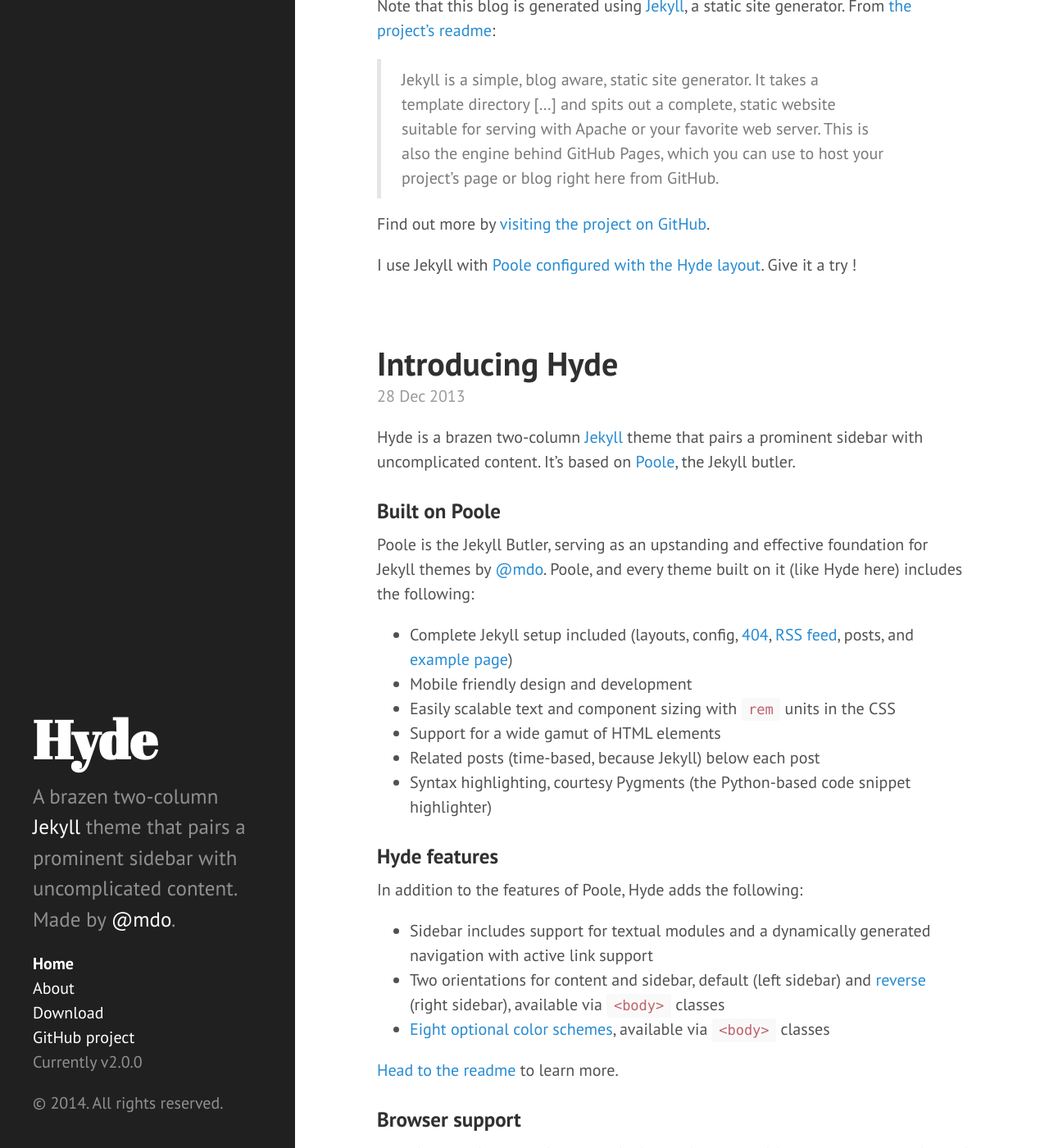
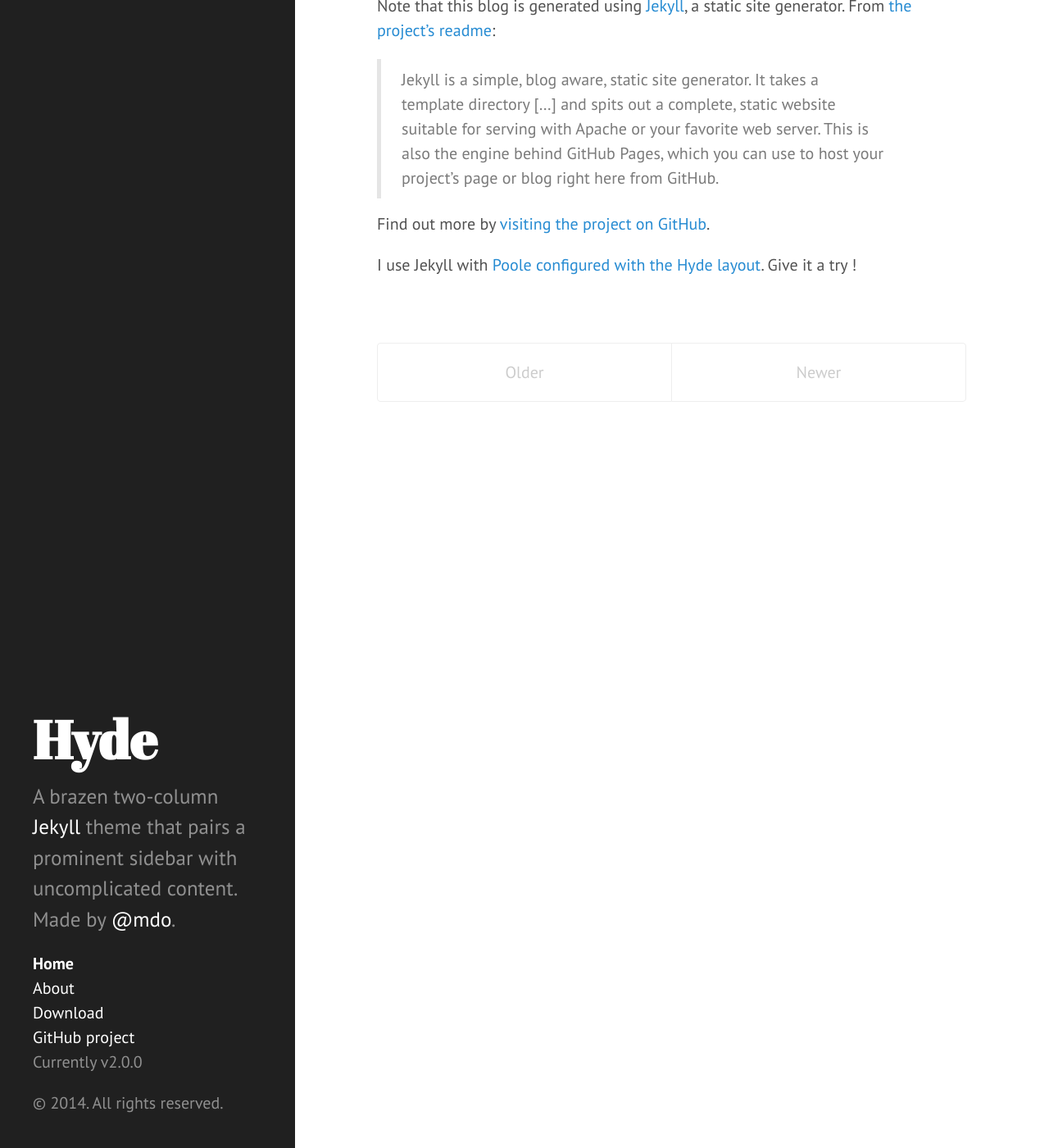
Before and after one commit to prosciutboy/prosciutboy.github.io, a Jekyll site: the page built from index.html, in a window 1280 px wide and 1400 px high, scrolled down 1200 px. Shown: the whole window at 82% size. Built offline with Jekyll 4.4.1, drawn with Linux system fonts in a browser that asks for light colours; Markdown is read by kramdown in place of the engine named in the settings; the list of posts is cut into pages by our own code; some of the changed text lies outside the part shown.

Commit message:
cleaning posts

```diff
--- a/_posts/2012-02-07-example-content.md
+++ /dev/null
@@ -1,55 +0,0 @@
----
-layout: post
-title: Example content
----
-
-This blog post shows a few different types of content that's supported and styled with Hyde. Basic typography, images, and code are all supported.
-
------
-
-Cum sociis natoque penatibus et magnis <a href="#">dis parturient montes</a>, nascetur ridiculus mus. Aenean eu leo quam. Pellentesque ornare sem lacinia quam venenatis vestibulum. Sed posuere consectetur est at lobortis. Cras mattis consectetur purus sit amet fermentum.
-
-> Curabitur blandit tempus porttitor. **Nullam quis risus eget urna mollis** ornare vel eu leo. Nullam id dolor id nibh ultricies vehicula ut id elit.
-
-Etiam porta *sem malesuada magna* mollis euismod. Cras mattis consectetur purus sit amet fermentum. Aenean lacinia bibendum nulla sed consectetur.
-
-## Heading
-
-Vivamus sagittis lacus vel augue laoreet rutrum faucibus dolor auctor. Duis mollis, est non commodo luctus, nisi erat porttitor ligula, eget lacinia odio sem nec elit. Morbi leo risus, porta ac consectetur ac, vestibulum at eros.
-
-### Sub-heading
-
-Cum sociis natoque penatibus et magnis dis parturient montes, nascetur ridiculus mus.
-
-{% highlight js %}
-// Example can be run directly in your JavaScript console
-
-// Create a function that takes two arguments and returns the sum of those arguments
-var adder = new Function("a", "b", "return a + b");
-
-// Call the function
-adder(2, 6);
-// > 8
-{% endhighlight %}
-
-Aenean lacinia bibendum nulla sed consectetur. Etiam porta sem malesuada magna mollis euismod. Fusce dapibus, tellus ac cursus commodo, tortor mauris condimentum nibh, ut fermentum massa.
-
-### Sub-heading
-
-Cum sociis natoque penatibus et magnis dis parturient montes, nascetur ridiculus mus. Aenean lacinia bibendum nulla sed consectetur. Etiam porta sem malesuada magna mollis euismod. Fusce dapibus, tellus ac cursus commodo, tortor mauris condimentum nibh, ut fermentum massa justo sit amet risus.
-
-* Praesent commodo cursus magna, vel scelerisque nisl consectetur et.
-* Donec id elit non mi porta gravida at eget metus.
-* Nulla vitae elit libero, a pharetra augue.
-
-Donec ullamcorper nulla non metus auctor fringilla. Nulla vitae elit libero, a pharetra augue.
-
-1. Vestibulum id ligula porta felis euismod semper.
-2. Cum sociis natoque penatibus et magnis dis parturient montes, nascetur ridiculus mus.
-3. Maecenas sed diam eget risus varius blandit sit amet non magna.
-
-Cras mattis consectetur purus sit amet fermentum. Sed posuere consectetur est at lobortis.
-
------
-
-Want to see something else added? <a href="https://github.com/mdo/hyde/issues/new">Open an issue.</a>
--- a/_posts/2013-12-28-introducing-hyde.md
+++ /dev/null
@@ -1,37 +0,0 @@
----
-layout: post
-title: Introducing Hyde
----
-
-Hyde is a brazen two-column [Jekyll](http://jekyllrb.com) theme that pairs a prominent sidebar with uncomplicated content. It's based on [Poole](http://getpoole.com), the Jekyll butler.
-
-### Built on Poole
-
-Poole is the Jekyll Butler, serving as an upstanding and effective foundation for Jekyll themes by [@mdo](https://twitter.com/mdo). Poole, and every theme built on it (like Hyde here) includes the following:
-
-* Complete Jekyll setup included (layouts, config, [404](/404), [RSS feed](/atom.xml), posts, and [example page](/about))
-* Mobile friendly design and development
-* Easily scalable text and component sizing with `rem` units in the CSS
-* Support for a wide gamut of HTML elements
-* Related posts (time-based, because Jekyll) below each post
-* Syntax highlighting, courtesy Pygments (the Python-based code snippet highlighter)
-
-### Hyde features
-
-In addition to the features of Poole, Hyde adds the following:
-
-* Sidebar includes support for textual modules and a dynamically generated navigation with active link support
-* Two orientations for content and sidebar, default (left sidebar) and [reverse](https://github.com/poole/lanyon#reverse-layout) (right sidebar), available via `<body>` classes
-* [Eight optional color schemes](https://github.com/poole/hyde#themes), available via `<body>` classes
-
-[Head to the readme](https://github.com/poole/hyde#readme) to learn more.
-
-### Browser support
-
-Hyde is by preference a forward-thinking project. In addition to the latest versions of Chrome, Safari (mobile and desktop), and Firefox, it is only compatible with Internet Explorer 9 and above.
-
-### Download
-
-Hyde is developed on and hosted with GitHub. Head to the <a href="https://github.com/poole/hyde">GitHub repository</a> for downloads, bug reports, and features requests.
-
-Thanks!
--- a/about.md
+++ b/about.md
@@ -4,27 +4,13 @@
 ---
 
 <p class="message">
-  Hey there! This page is included as an example. Feel free to customize it for your own use upon downloading. Carry on!
+  Welcome on this blog. I will push my notes and tutorials here. They will be useful for me in the future and who knows, they might be also for you.
 </p>
 
-In the novel, *The Strange Case of Dr. Jeykll and Mr. Hyde*, Mr. Poole is Dr. Jekyll's virtuous and loyal butler. Similarly, Poole is an upstanding and effective butler that helps you build Jekyll themes. It's made by [@mdo](https://twitter.com/mdo).
+this blog is build on [Poole](https://github.com/poole "Poole project on github") and using the [Hyde](http://hyde.getpoole.com "Hyde project") theme.
 
-There are currently two themes built on Poole:
+## Contact
 
-* [Hyde](http://hyde.getpoole.com)
-* [Lanyon](http://lanyon.getpoole.com)
-
-Learn more and contribute on [GitHub](https://github.com/poole).
-
-## Setup
-
-Some fun facts about the setup of this project include:
-
-* Built for [Jekyll](http://jekyllrb.com)
-* Developed on GitHub and hosted for free on [GitHub Pages](https://pages.github.com)
-* Coded with [Sublime Text 2](http://sublimetext.com), an amazing code editor
-* Designed and developed while listening to music like [Blood Bros Trilogy](https://soundcloud.com/maddecent/sets/blood-bros-series)
-
-Have questions or suggestions? Feel free to [open an issue on GitHub](https://github.com/poole/issues/new) or [ask me on Twitter](https://twitter.com/mdo).
+If you want to get in touch with me, just drop me a message on [Twitter](https://twitter.com/prosciutboy).
 
 Thanks for reading!
```
Also changed, not shown: _posts/2014-05-10-mirror-raspberry-Pi-X server-on-your-linux-machine.md (+9 -9 lines), README.md.
